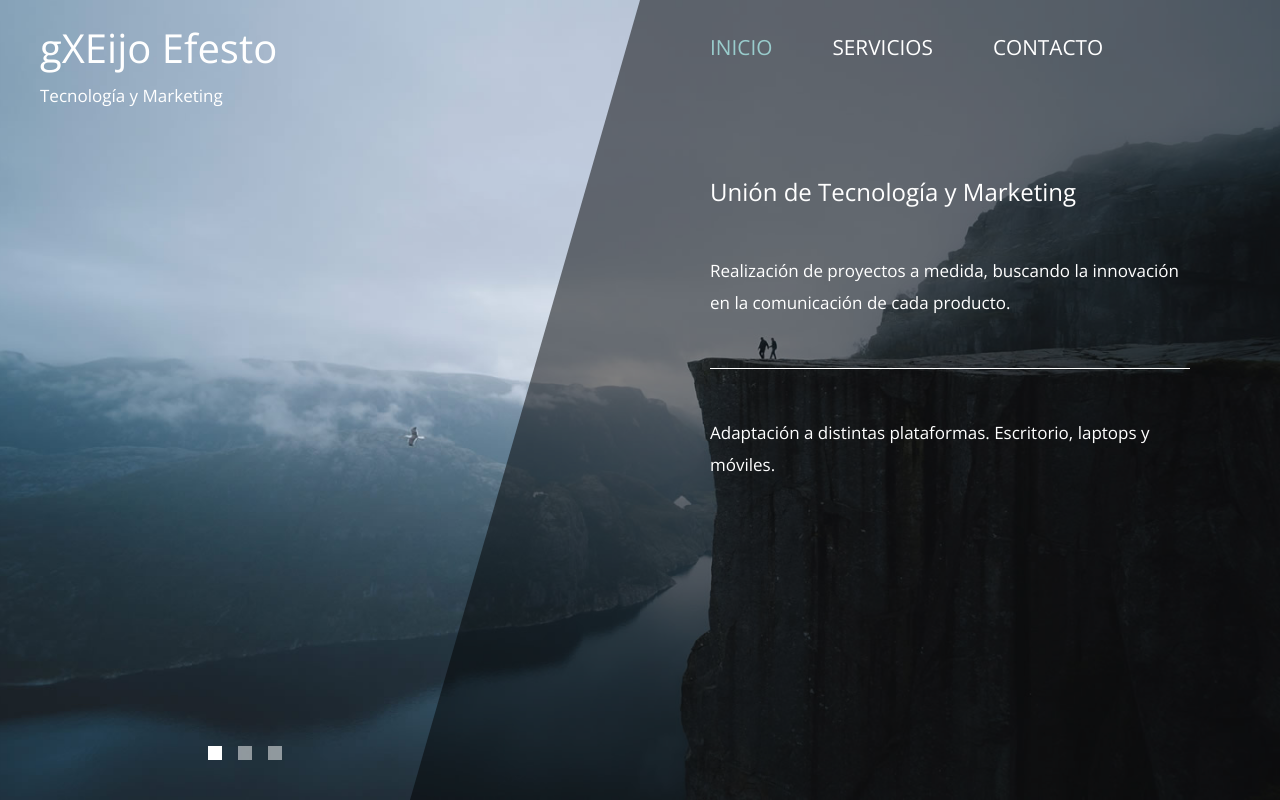
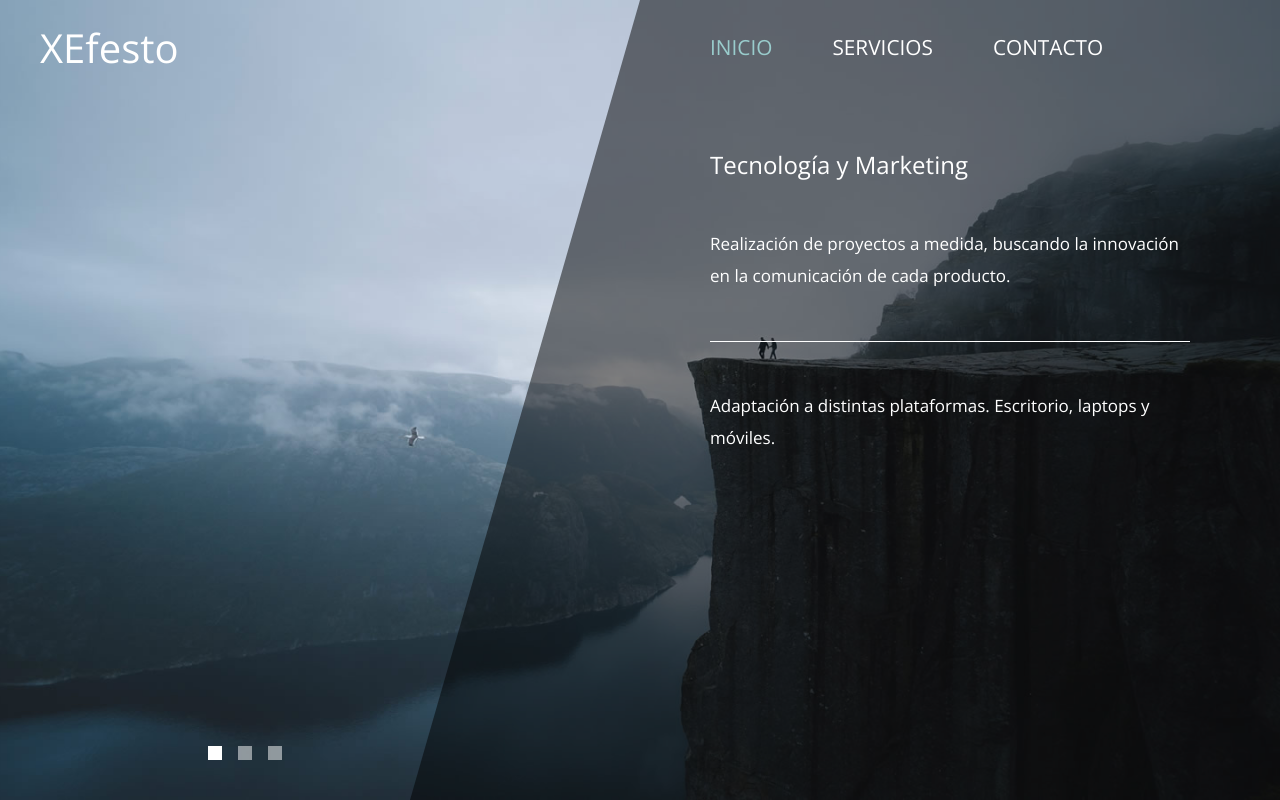
Before and after one commit to GXEijo/MarketingFarma, a plain HTML site: page index.html in a window 1280 px wide. Drawn offline with nearby package versions, Linux system fonts and the light colour scheme.

Commit message:
Add files via upload

```diff
--- a/index.html
+++ b/index.html
@@ -28,8 +28,8 @@ https://templatemo.com/tm-550-diagoona
                     <div class="tm-site-header media">
                      <!--  <i class="fas fa-umbrella-beach fa-3x mt-1 tm-logo"></i>-->
                         <div class="media-body">
-                            <h1 class="tm-sitename">gXEijo Efesto</h1>
-                            <p class="tm-slogon" >Tecnología y Marketing</p>
+                            <h1 class="tm-sitename">XEfesto</h1>
+                       <!--     <p class="tm-slogon" >Tecnología y Marketing</p>-->
                         </div>
                     </div>
                 </div>
@@ -64,7 +64,7 @@ https://templatemo.com/tm-550-diagoona
                 <div class="tm-col-left"></div>
                 <main class="tm-col-right">
                     <section class="tm-content">
-                        <h2 class="mb-5 tm-content-title">Unión de Tecnología y Marketing</h2>
+                        <h2 class="mb-5 tm-content-title">Tecnología y Marketing</h2>
                         <p class="mb-5">Realización de proyectos a medida, buscando la innovación en la comunicación de cada producto. </p>
                         <hr class="mb-5">
                         <p class="mb-5">Adaptación a distintas plataformas. Escritorio, laptops y móviles.</p>
```
Also changed, not shown: contact.html (+2 -2 lines), services.html (+2 -2 lines).
